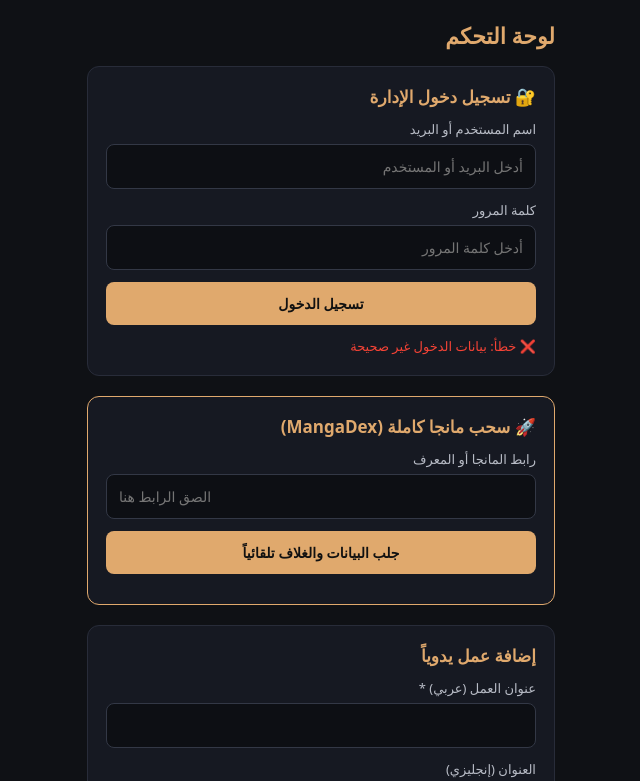
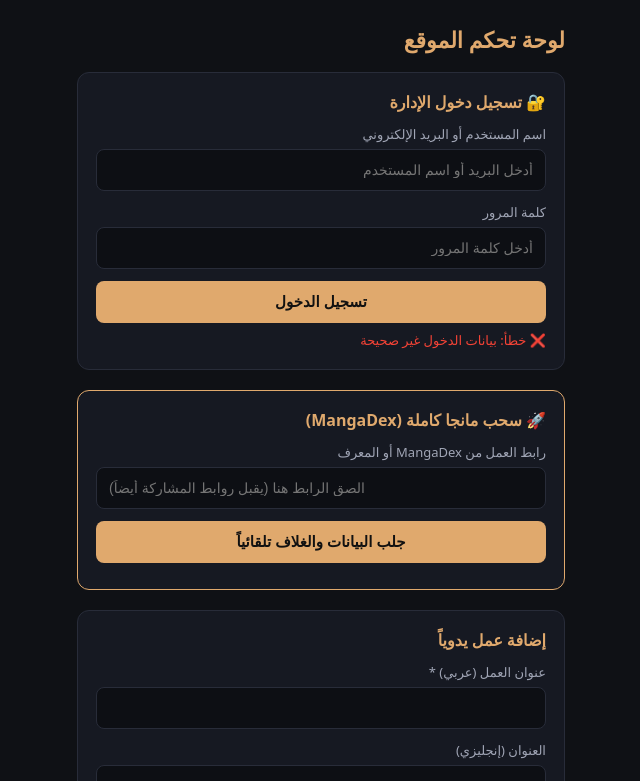
Before and after one commit to nobi25/noby, a website: page public/admin.html in a window 1280 px wide. Both pictures are taken after a click on the button "تسجيل الدخول". Shown: the top 781 px of the page, without its empty margins (319-959 px from the left). Drawn offline with Linux system fonts and the light colour scheme; no server answers.

Commit message:
Update admin.html

```diff
--- a/public/admin.html
+++ b/public/admin.html
@@ -2,22 +2,19 @@
 <html lang="ar" dir="rtl">
 <head>
   <meta charset="utf-8">
-  <meta name="viewport" content="width=device-width, initial-scale=1.0, maximum-scale=1.0, user-scalable=no">
-  <meta name="robots" content="noindex,nofollow">
+  <meta name="viewport" content="width=device-width, initial-scale=1.0">
   <title>لوحة التحكم</title>
   <style>
     :root {
       --bg: #0f1115;
       --card: #161922;
-      --line: #282c39;
+      --border: #282c39;
       --field: #0d0f14;
-      --field-line: #333846;
       --text: #e8eaed;
       --gold: #e0a96d;
       --gold-hover: #c69259;
       --ok: #4caf50;
       --err: #f44336;
-      --warn: orange;
     }
     * { box-sizing: border-box; }
     html, body {
@@ -25,86 +22,87 @@
       color: var(--text);
       margin: 0;
       padding: 0;
-      font-family: system-ui, -apple-system, BlinkMacSystemFont, "Segoe UI", Roboto, sans-serif;
+      font-family: system-ui, -apple-system, sans-serif;
       min-height: 100vh;
-      width: 100%;
-      overflow-y: auto !important;
-      -webkit-overflow-scrolling: touch;
+      overflow-y: auto;
     }
     .wrap {
       width: 100%;
-      max-width: 500px;
+      max-width: 520px;
       margin: 0 auto;
-      padding: 20px 16px 80px 16px;
+      padding: 24px 16px 80px 16px;
     }
+    h2 { color: var(--gold); margin-top: 0; font-size: 22px; }
+    h3 { margin-top: 0; color: var(--gold); font-size: 16px; margin-bottom: 12px; }
     .card {
       background: var(--card);
       padding: 18px;
       border-radius: 12px;
       margin-bottom: 20px;
-      border: 1px solid var(--line);
+      border: 1px solid var(--border);
     }
-    .card.accent { border-color: var(--gold); }
-    h2 { color: var(--gold); margin-top: 0; margin-bottom: 16px; font-size: 22px; }
-    h3 { margin-top: 0; color: var(--gold); font-size: 17px; margin-bottom: 12px; }
-    label { display: block; font-size: 13px; margin-bottom: 6px; color: #b8bcc6; }
-    input, button {
+    .card.gold-border { border-color: var(--gold); }
+    label { display: block; font-size: 13px; margin-bottom: 6px; color: #a0a5b5; }
+    input {
       width: 100%;
       padding: 12px;
       margin-bottom: 12px;
       border-radius: 8px;
-      border: 1px solid var(--field-line);
+      border: 1px solid var(--border);
       background: var(--field);
       color: #fff;
       font-size: 14px;
-      font-family: inherit;
       display: block;
     }
     input:focus { outline: 2px solid var(--gold); }
     button {
+      width: 100%;
+      padding: 12px;
       background: var(--gold);
       color: #111;
       font-weight: bold;
+      border-radius: 8px;
+      border: none;
+      font-size: 15px;
       cursor: pointer;
-      border: none;
-      margin-top: 4px;
     }
+    button:hover { background: var(--gold-hover); }
     button:disabled { opacity: 0.55; cursor: not-allowed; }
-    .msg { font-size: 13px; margin-top: 6px; line-height: 1.5; word-break: break-word; }
+    .msg { font-size: 13px; margin-top: 8px; line-height: 1.5; word-break: break-word; }
   </style>
 </head>
 <body>
   <div class="wrap">
-    <h2>لوحة التحكم</h2>
+    <h2>لوحة تحكم الموقع</h2>
 
     <!-- صندوق تسجيل الدخول -->
     <div class="card" id="authBox">
       <h3>🔐 تسجيل دخول الإدارة</h3>
-      <label>اسم المستخدم أو البريد</label>
-      <input type="text" id="adminUser" placeholder="أدخل البريد أو المستخدم">
+      <label>اسم المستخدم أو البريد الإلكتروني</label>
+      <input type="text" id="adminUser" placeholder="أدخل البريد أو اسم المستخدم">
       <label>كلمة المرور</label>
       <input type="password" id="adminPass" placeholder="أدخل كلمة المرور">
       <button type="button" id="loginBtn">تسجيل الدخول</button>
       <div id="loginMsg" class="msg"></div>
     </div>
 
-    <!-- سحب مانجا كاملة -->
-    <div class="card accent">
+    <!-- صندوق السحب الآلي -->
+    <div class="card gold-border">
       <h3>🚀 سحب مانجا كاملة (MangaDex)</h3>
-      <label>رابط المانجا أو المعرف</label>
-      <input type="text" id="fullMangaUrl" placeholder="الصق الرابط هنا" dir="ltr">
+      <label>رابط العمل من MangaDex أو المعرف</label>
+      <input type="text" id="fullMangaUrl" placeholder="الصق الرابط هنا (يقبل روابط المشاركة أيضاً)" dir="ltr">
       <button type="button" id="importBtn">جلب البيانات والغلاف تلقائياً</button>
       <div id="importMsg" class="msg"></div>
     </div>
 
-    <!-- إضافة عمل يدوياً -->
+    <!-- الإضافة اليدوية -->
     <div class="card">
       <h3>إضافة عمل يدوياً</h3>
       <label>عنوان العمل (عربي) *</label>
       <input type="text" id="mTitleAr">
       <label>العنوان (إنجليزي)</label>
       <input type="text" id="mTitleEn" dir="ltr">
-      <label>رابط الغلاف (https)</label>
+      <label>رابط صورة الغلاف</label>
       <input type="url" id="mCover" dir="ltr">
       <label>التقييم</label>
       <input type="number" id="mRating" min="0" max="10" step="0.1" placeholder="9.5">
@@ -122,18 +120,18 @@
       el.textContent = text;
     }
 
-    async function postJson(url, body) {
+    async function postData(url, data) {
       const res = await fetch(url, {
         method: 'POST',
         credentials: 'include',
         headers: { 'Content-Type': 'application/json' },
-        body: JSON.stringify(body)
+        body: JSON.stringify(data)
       });
-      const data = await res.json().catch(() => ({}));
-      return { res, data };
+      const json = await res.json().catch(() => ({}));
+      return { res, json };
     }
 
-    // تسجيل الدخول الصحيح عبر السيرفر
+    // تسجيل الدخول
     $('loginBtn').addEventListener('click', async () => {
       const btn = $('loginBtn');
       const msg = $('loginMsg');
@@ -141,62 +139,61 @@
       btn.disabled = true;
 
       try {
-        const { res, data } = await postJson('/api/auth/login', {
+        const { res, json } = await postData('/api/auth/login', {
           username: $('adminUser').value.trim(),
           password: $('adminPass').value
         });
         if (res.ok) {
-          show(msg, '#4caf50', '✅ تم تسجيل الدخول بنجاح! يمكنك السحب الآن.');
+          show(msg, '#4caf50', '✅ تم تسجيل الدخول بنجاح! يمكنك الآن سحب الأعمال.');
           $('authBox').style.borderColor = '#4caf50';
         } else {
-          show(msg, '#f44336', '❌ خطأ: ' + (data.error || 'بيانات الدخول غير صحيحة'));
+          show(msg, '#f44336', '❌ خطأ: ' + (json.error || 'بيانات الدخول غير صحيحة'));
         }
-      } catch (err) {
+      } catch (e) {
         show(msg, '#f44336', '❌ تعذر الاتصال بالسيرفر');
       } finally {
         btn.disabled = false;
       }
     });
 
-    // سحب مانجا كاملة
+    // السحب الآلي
     $('importBtn').addEventListener('click', async () => {
       const btn = $('importBtn');
-      const urlInput = $('fullMangaUrl');
       const msg = $('importMsg');
-      const raw = urlInput.value.trim();
+      const raw = $('fullMangaUrl').value.trim();
 
       const match = raw.match(/[0-9a-f]{8}-[0-9a-f]{4}-[0-9a-f]{4}-[0-9a-f]{4}-[0-9a-f]{12}/i);
       if (!match) {
-        show(msg, 'orange', '⚠️ يرجى وضع رابط MangaDex صالح!');
+        show(msg, 'orange', '⚠️ الرابط لا يحتوي على معرف مانجا صالح!');
         return;
       }
 
-      show(msg, '#e0a96d', '⏳ جاري الاتصال وسحب البيانات والغلاف من MangaDex...');
+      show(msg, '#e0a96d', '⏳ جاري جلب التفاصيل والغلاف من MangaDex...');
       btn.disabled = true;
 
       try {
-        const { res, data } = await postJson('/api/admin/auto-import-manga', { mangaUrl: match[0] });
+        const { res, json } = await postData('/api/admin/auto-import-manga', { mangaUrl: match[0] });
 
         if (res.status === 401 || res.status === 403) {
-          show(msg, '#f44336', '❌ يرجى تسجيل الدخول أولاً من الصندوق في الأعلى!');
+          show(msg, '#f44336', '❌ يجب تسجيل الدخول من الصندوق العلوي أولاً!');
           return;
         }
 
-        if (res.ok && data.ok) {
-          const d = data.data || {};
-          show(msg, '#4caf50', `✅ تم سحب العمل بنجاح! الاسم: [${d.title}] (المعرف: ${d.mangaId})`);
-          urlInput.value = '';
+        if (res.ok && json.ok) {
+          const d = json.data || {};
+          show(msg, '#4caf50', `✅ تم سحب العمل بنجاح! العنوان: [${d.title}] (معرف: ${d.mangaId})`);
+          $('fullMangaUrl').value = '';
         } else {
-          show(msg, '#f44336', '❌ خطأ: ' + (data.error || 'فشلت عملية السحب'));
+          show(msg, '#f44336', '❌ خطأ: ' + (json.error || 'فشل السحب'));
         }
-      } catch (err) {
+      } catch (e) {
         show(msg, '#f44336', '❌ تعذر الاتصال بالسيرفر');
       } finally {
         btn.disabled = false;
       }
     });
 
-    // حفظ عمل يدوي
+    // الحفظ اليدوي
     $('saveBtn').addEventListener('click', async () => {
       const btn = $('saveBtn');
       const msg = $('manualMsg');
@@ -209,7 +206,7 @@
 
       btn.disabled = true;
       try {
-        const { res, data } = await postJson('/api/admin/manga', {
+        const { res, json } = await postData('/api/admin/manga', {
           title_ar: titleAr,
           title_en: $('mTitleEn').value.trim(),
           cover_url: $('mCover').value.trim(),
@@ -219,7 +216,7 @@
           show(msg, '#4caf50', '✅ تم حفظ العمل بنجاح!');
           ['mTitleAr', 'mTitleEn', 'mCover', 'mRating'].forEach(id => $(id).value = '');
         } else {
-          show(msg, '#f44336', '❌ خطأ: ' + (data.error || 'فشل الحفظ'));
+          show(msg, '#f44336', '❌ خطأ: ' + (json.error || 'فشل الحفظ'));
         }
       } catch (e) {
         show(msg, '#f44336', '❌ تعذر الاتصال بالسيرفر');
```
